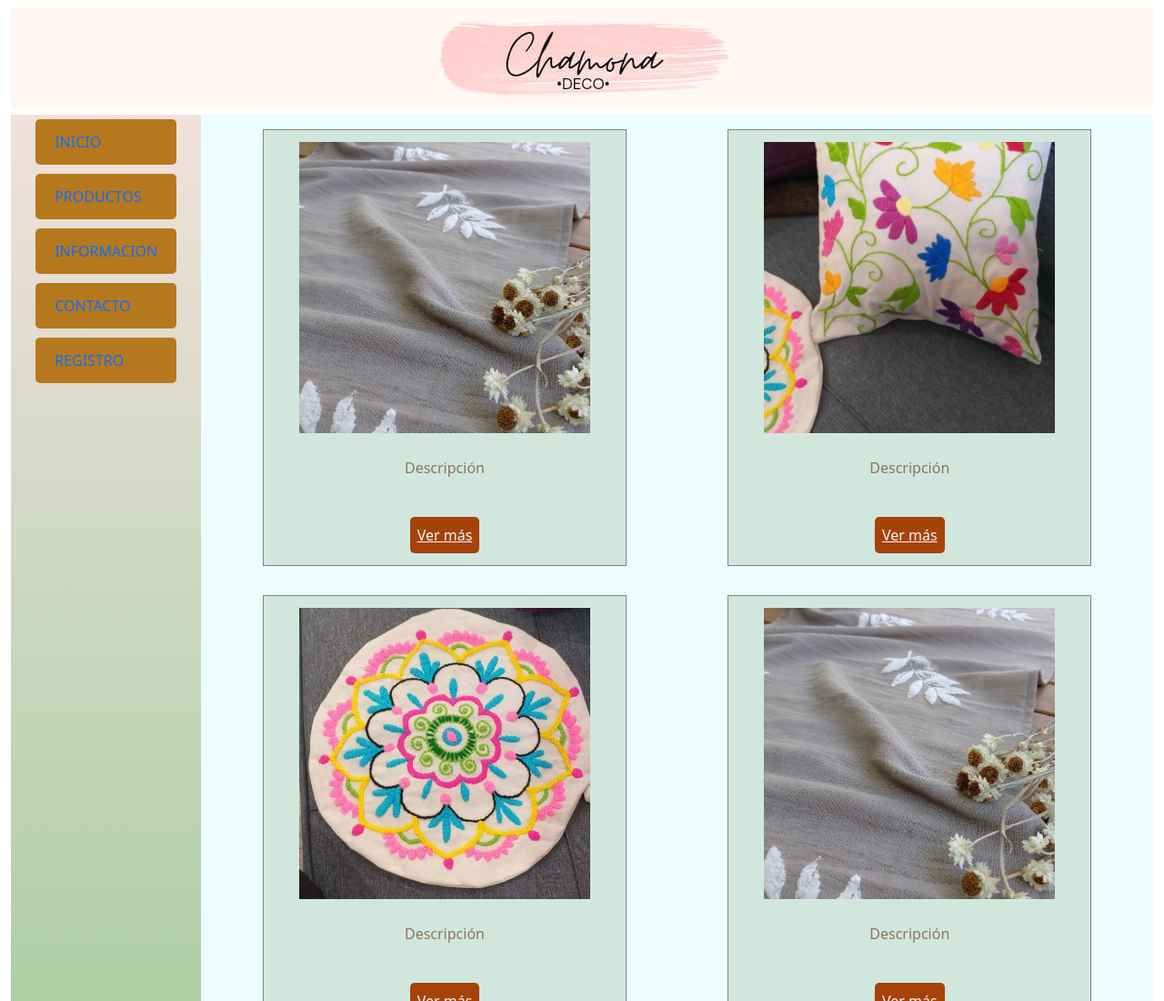
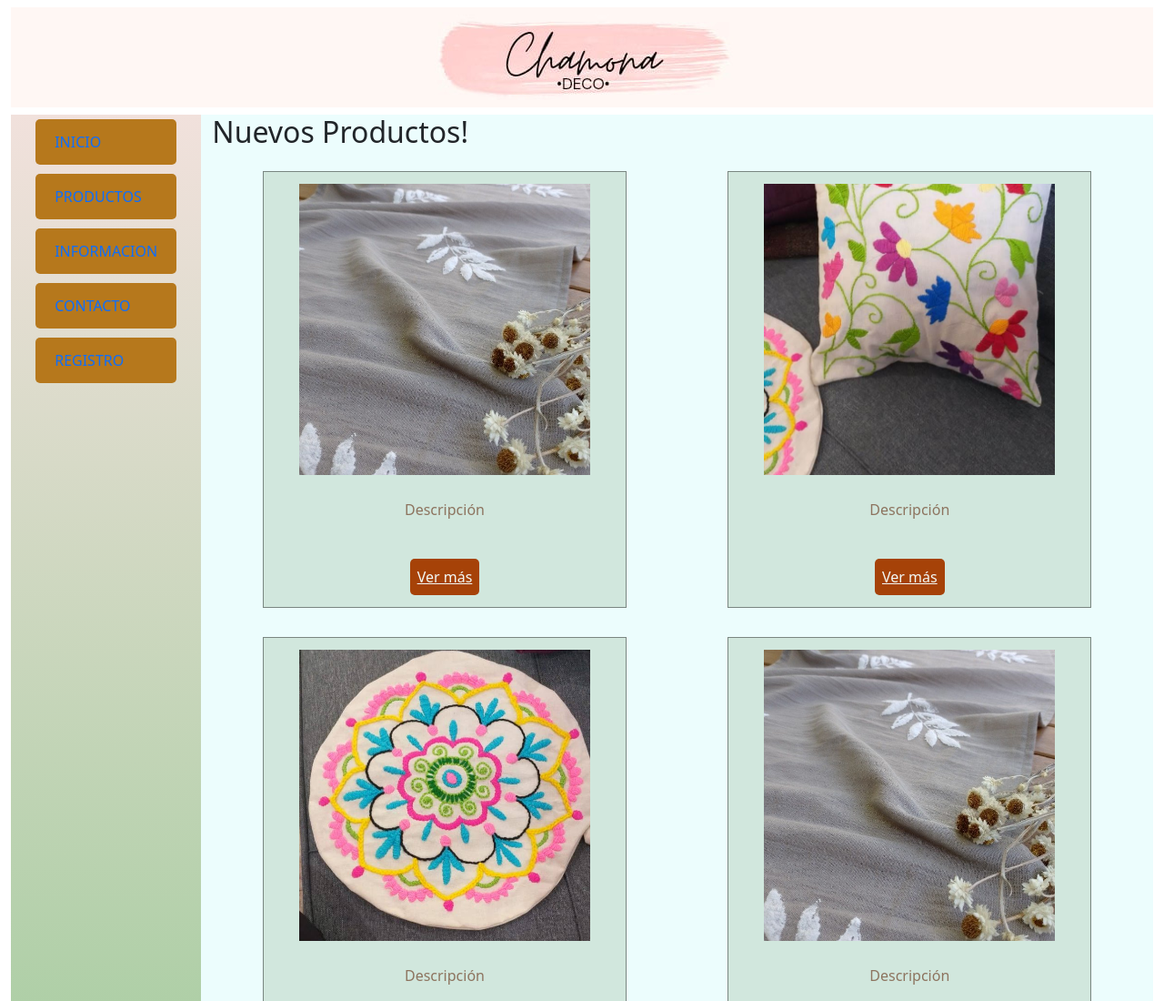
Before and after one commit to acostajluism/chamona-deco-acostajoseluis, a website: page index.html in a window 1280 px wide. Shown: the top 1100 px of the page at 91% size. Drawn offline with Linux system fonts and the light colour scheme.

Commit message:
Add files via upload

```diff
--- a/index.html
+++ b/index.html
@@ -4,11 +4,13 @@
     <meta charset="UTF-8">
     <meta http-equiv="X-UA-Compatible" content="IE=edge">
     <meta name="viewport" content="width=device-width, initial-scale=1">
-    <title>chamona.deco</title>
+    <meta name="description" content="Sitio de articulos de decoracion para el hogar">
+    <meta name="keywords" content="deco, decoracion, caminos, bolsos">
     <link rel="stylesheet" href="./styles-css/bootstrap.css">
     <link rel="stylesheet" href="./styles-css/main.css">
     <link rel="stylesheet" href="./styles-css/styles.css">
     <link rel="stylesheet" href="./styles-css/animacones.css">
+    <title>chamona.deco</title>
 </head>
 <body class="container-fluid">
 
@@ -29,7 +31,8 @@
                     </ul>
                 </nav>
                 <section id="productos" class="col-lg-10 col-md-9 col-sm-12 col-xs-12">
-                    <div class="d-flex flex-wrap align-content-around justify-content-around ">
+                  <h2>Nuevos Productos!</h2>
+                  <div class="d-flex flex-wrap align-content-around justify-content-around ">
                         <!--Carta de Producto-->
                         <article class="d-flex flex-column align-items-center justify-content-around card-productos">
                         <div class="card-imagen">
```
